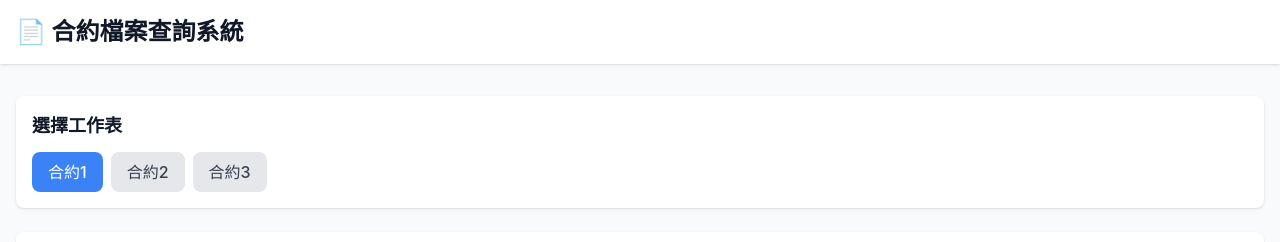
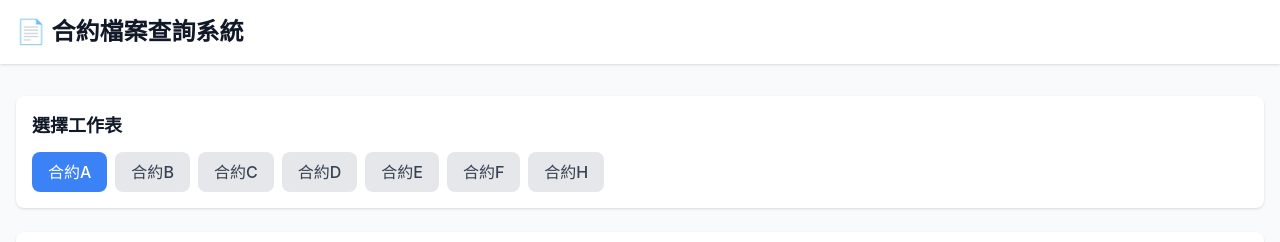
Before and after one commit to daphne9029/contract-finder, a Next.js app: page / in a window 1280 px wide. Shown: the top 242 px of the page. Built offline with nearby package versions, Linux system fonts and the light colour scheme; no server answers.

Commit message:
Update sheet names to match actual Google Sheets

```diff
--- a/app/page.tsx
+++ b/app/page.tsx
@@ -17,7 +17,7 @@ export default function Home() {
     sortOrder: 'desc',
   })
 
-  const [selectedSheet, setSelectedSheet] = useState('合約1')
+  const [selectedSheet, setSelectedSheet] = useState('平台協議合約A_OK')
   const [allContracts, setAllContracts] = useState<Contract[]>([])
   const [categories, setCategories] = useState<string[]>([])
 
@@ -74,18 +74,26 @@ export default function Home() {
       {/* 工作表選擇 */}
       <div className="bg-white rounded-lg shadow p-4">
         <h2 className="text-lg font-semibold text-gray-900 mb-3">選擇工作表</h2>
-        <div className="flex gap-2">
-          {['合約1', '合約2', '合約3'].map((sheet) => (
+        <div className="flex flex-wrap gap-2">
+          {[
+            { name: 'A', value: '平台協議合約A_OK' },
+            { name: 'B', value: '行銷合約B_OK' },
+            { name: 'C', value: '供應商合約C_OK' },
+            { name: 'D', value: '勞務合約D_OK' },
+            { name: 'E', value: '系統合約E_OK' },
+            { name: 'F', value: '總務合約F_OK' },
+            { name: 'H', value: 'Z其他合約H_OK' },
+          ].map((sheet) => (
             <button
-              key={sheet}
-              onClick={() => setSelectedSheet(sheet)}
+              key={sheet.value}
+              onClick={() => setSelectedSheet(sheet.value)}
               className={`px-4 py-2 rounded-lg font-medium transition ${
-                selectedSheet === sheet
+                selectedSheet === sheet.value
                   ? 'bg-blue-500 text-white'
                   : 'bg-gray-200 text-gray-700 hover:bg-gray-300'
               }`}
             >
-              {sheet}
+              合約{sheet.name}
             </button>
           ))}
         </div>
```
